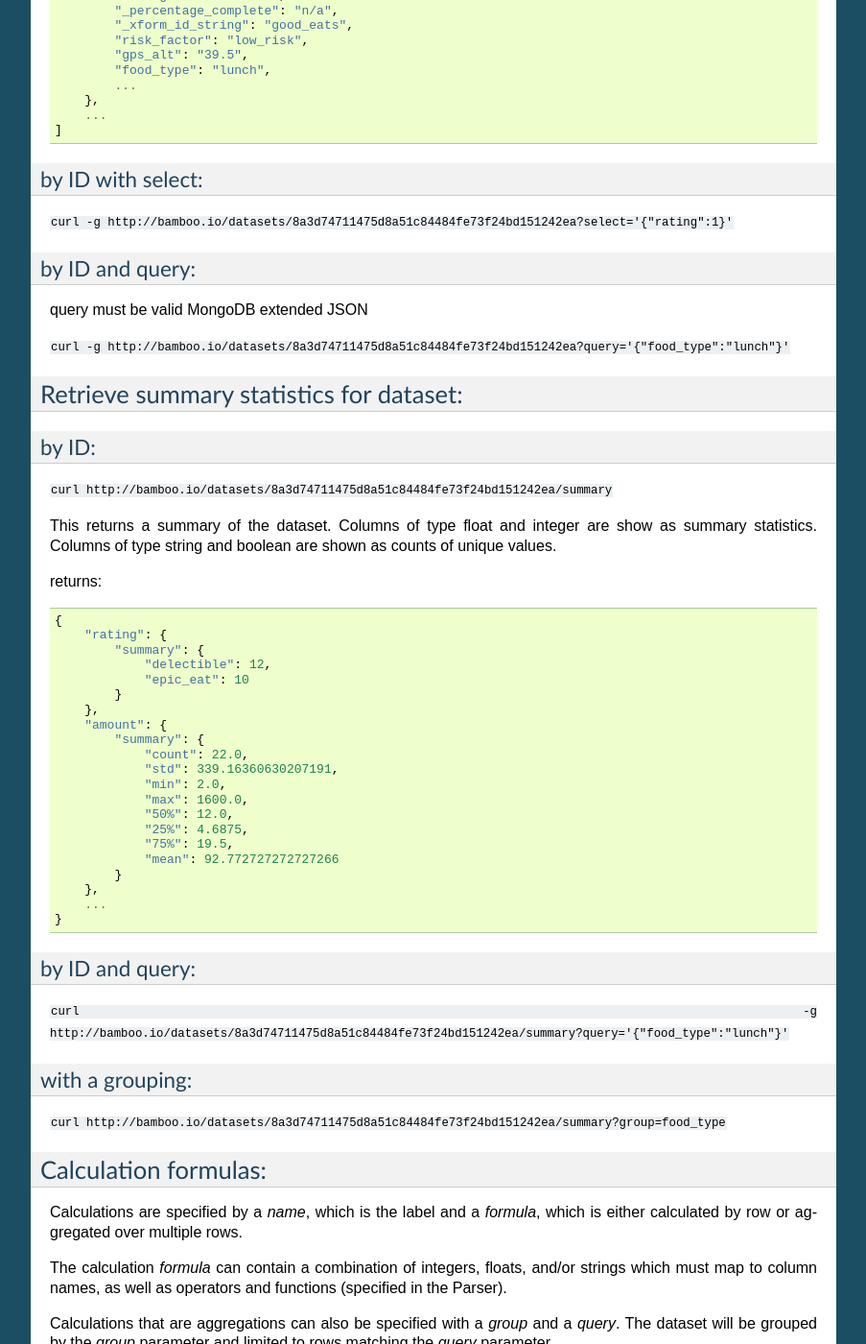
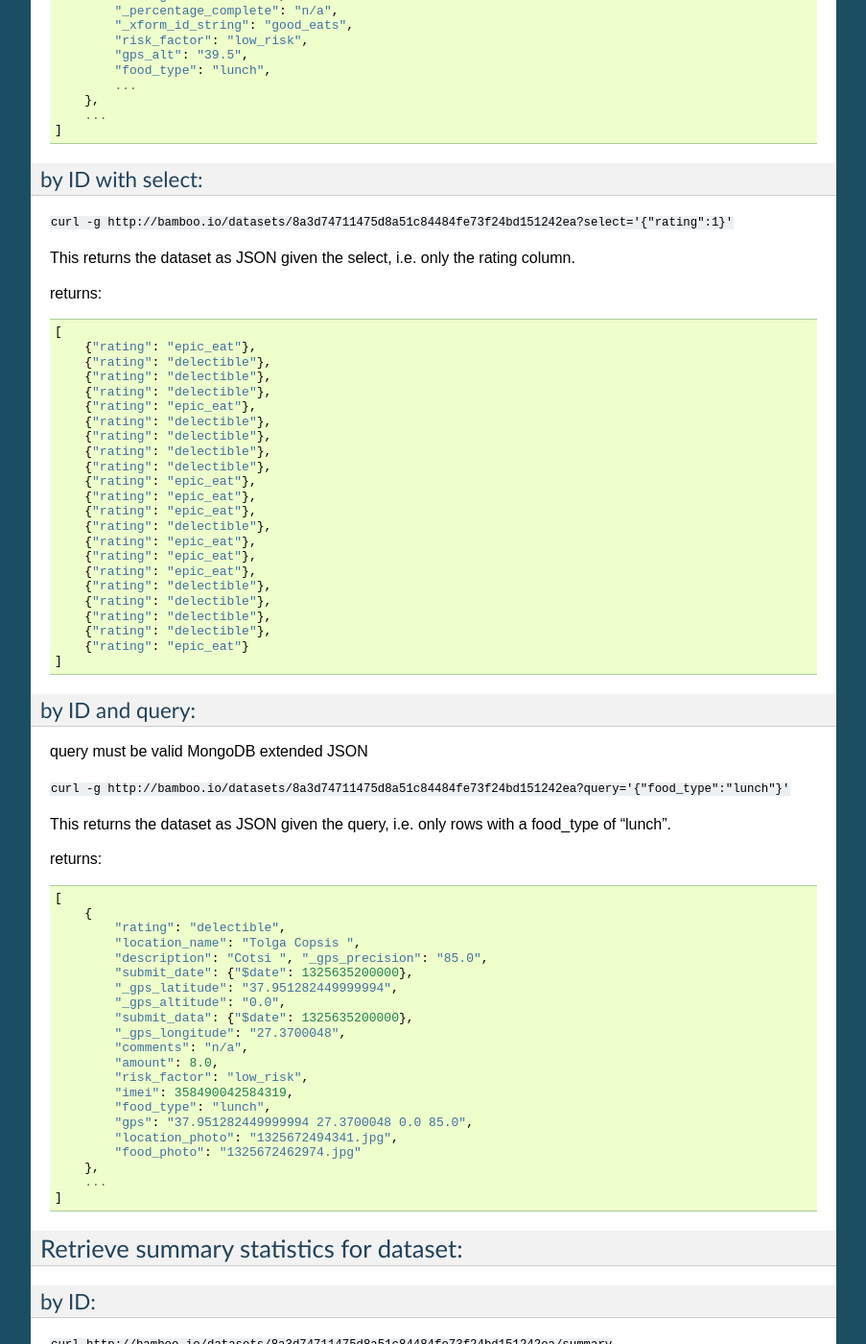
Before and after one commit to pld/bamboo, a Sphinx documentation site: the page built from docs/basic_commands.rst, in a window 1280 px wide and 1400 px high, scrolled down 1515 px. Shown: the whole window at 96% size, without its empty margins (198-1101 px from the left). Built offline with Sphinx 7.4.7, drawn with Linux system fonts in a browser that asks for light colours; formulas are drawn with MathJax 3.

Commit message:
update basic commands

```diff
--- a/docs/basic_commands.rst
+++ b/docs/basic_commands.rst
@@ -97,6 +97,35 @@ by ID with select:
 
 ``curl -g http://bamboo.io/datasets/8a3d74711475d8a51c84484fe73f24bd151242ea?select='{"rating":1}'``
 
+This returns the dataset as JSON given the select, i.e. only the rating
+column.
+
+returns::
+
+    [
+        {"rating": "epic_eat"},
+        {"rating": "delectible"},
+        {"rating": "delectible"},
+        {"rating": "delectible"},
+        {"rating": "epic_eat"},
+        {"rating": "delectible"},
+        {"rating": "delectible"},
+        {"rating": "delectible"},
+        {"rating": "delectible"},
+        {"rating": "epic_eat"},
+        {"rating": "epic_eat"},
+        {"rating": "epic_eat"},
+        {"rating": "delectible"},
+        {"rating": "epic_eat"},
+        {"rating": "epic_eat"},
+        {"rating": "epic_eat"},
+        {"rating": "delectible"},
+        {"rating": "delectible"},
+        {"rating": "delectible"},
+        {"rating": "delectible"},
+        {"rating": "epic_eat"}
+    ]
+
 
 by ID and query:
 ^^^^^^^^^^^^^^^^
@@ -104,6 +133,33 @@ by ID and query:
 query must be valid MongoDB extended JSON
 
 ``curl -g http://bamboo.io/datasets/8a3d74711475d8a51c84484fe73f24bd151242ea?query='{"food_type":"lunch"}'``
+
+This returns the dataset as JSON given the query, i.e. only rows with a
+food_type of "lunch".
+
+returns::
+
+    [
+        {
+            "rating": "delectible",
+            "location_name": "Tolga Copsis ",
+            "description": "Cotsi ", "_gps_precision": "85.0",
+            "submit_date": {"$date": 1325635200000},
+            "_gps_latitude": "37.951282449999994",
+            "_gps_altitude": "0.0",
+            "submit_data": {"$date": 1325635200000},
+            "_gps_longitude": "27.3700048",
+            "comments": "n/a",
+            "amount": 8.0,
+            "risk_factor": "low_risk",
+            "imei": 358490042584319,
+            "food_type": "lunch",
+            "gps": "37.951282449999994 27.3700048 0.0 85.0",
+            "location_photo": "1325672494341.jpg",
+            "food_photo": "1325672462974.jpg"
+        },
+        ...
+    ]
 
 Retrieve summary statistics for dataset:
 ----------------------------------------
@@ -141,11 +197,6 @@ returns::
         ...
     }
 
-
-by ID and query:
-^^^^^^^^^^^^^^^^
-
-``curl -g http://bamboo.io/datasets/8a3d74711475d8a51c84484fe73f24bd151242ea/summary?query='{"food_type":"lunch"}'``
 
 with a grouping:
 ^^^^^^^^^^^^^^^^
```
